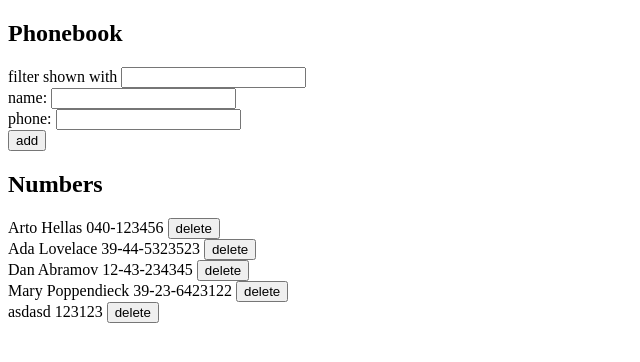
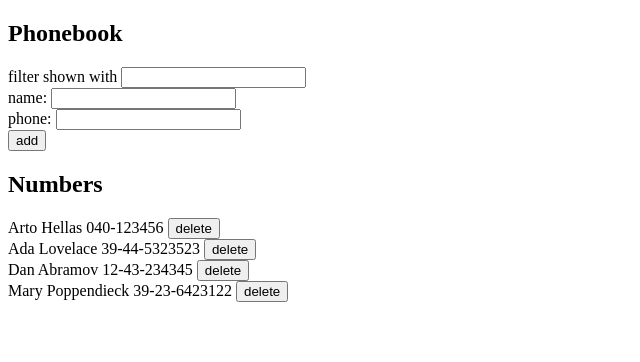
Before and after one commit to GuillemDolcet/fullstackopen, a React (Vite) app in the folder part2/phonebook/: page / in a window 1280 px wide. Shown: the top 362 px of the page, without its empty margins (0-640 px from the left). Built offline with nearby package versions, Linux system fonts and the light colour scheme; data requests are answered from the project's data file.

Commit message:
exercice 2.17

```diff
--- a/part2/phonebook/db.json
+++ b/part2/phonebook/db.json
@@ -19,11 +19,6 @@
       "name": "Mary Poppendieck",
       "number": "39-23-6423122",
       "id": "4"
-    },
-    {
-      "name": "asdasd",
-      "number": "123123",
-      "id": "009d"
     }
   ]
 }
--- a/part2/phonebook/src/App.jsx
+++ b/part2/phonebook/src/App.jsx
@@ -82,8 +82,11 @@ const App = () => {
                         setNotification({text: null, success: null})
                     }, 5000)
                 })
-                .catch(error => {
-                    alert("Error deleting person:", error);
+                .catch(() => {
+                    setNotification({text: `Information of ${name} has already been removed from server`, success: false})
+                    setTimeout(() => {
+                        setNotification({text: null, success: null})
+                    }, 5000)
                 })
         }
     }
```
